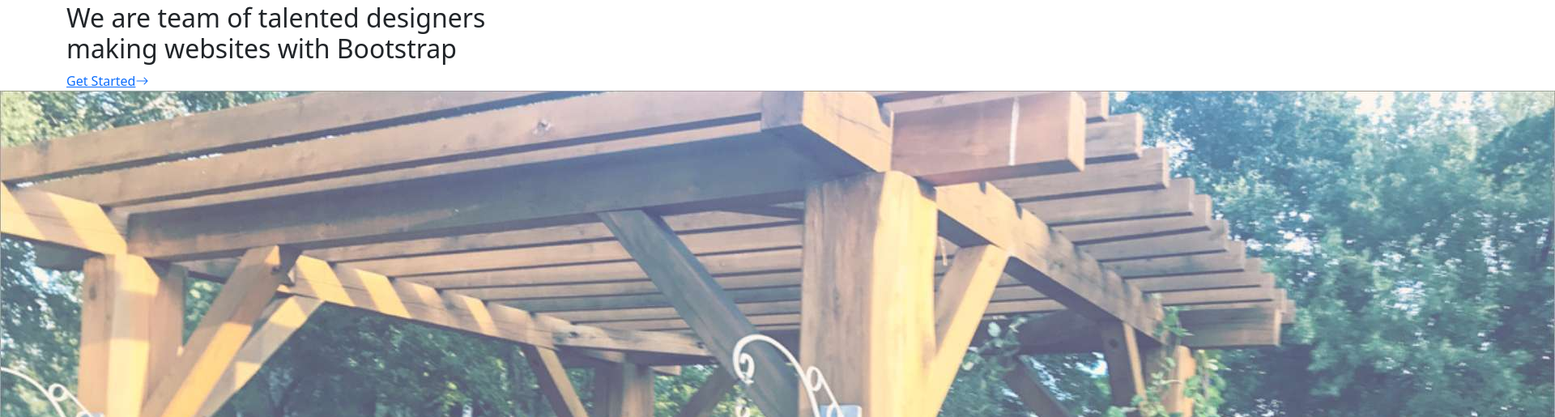
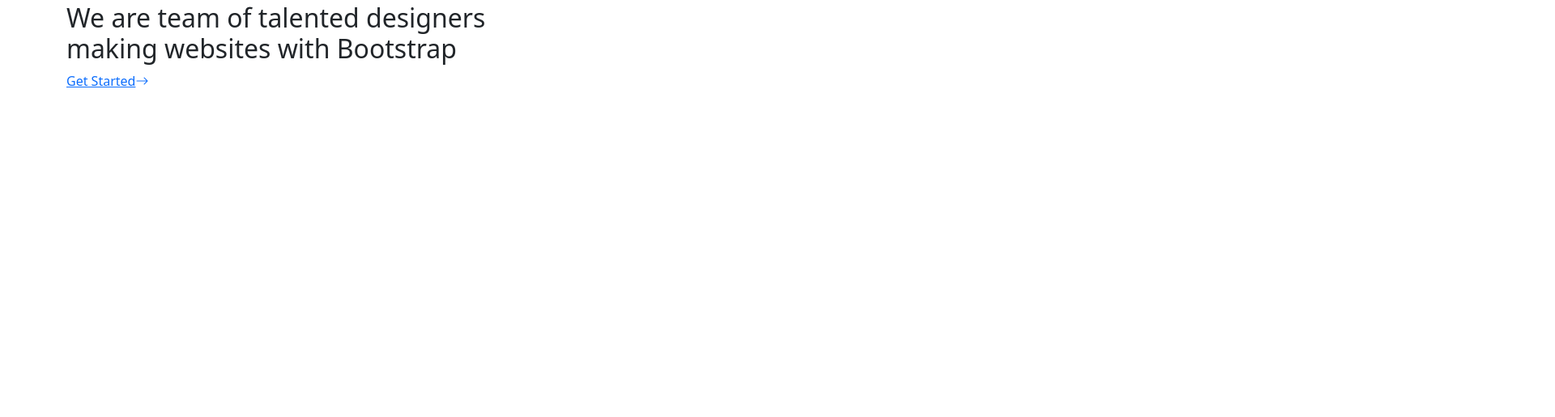
Before and after one commit to orutara/lp-template, a website built with webpack: page src/html/index.html in a window 1280 px wide. Shown: the part 101-616 px from the top of the page at 81% size, 1920 px wide, since content can reach past the window. Built offline with nearby package versions, Linux system fonts and the light colour scheme.

Commit message:
delete image

```diff
--- a/src/html/index.html
+++ b/src/html/index.html
@@ -4,14 +4,6 @@
 <head>
   <meta charset="utf-8">
   <meta name="viewport" content="width=device-width, initial-scale=1">
-
-  <!-- Bootstrap CSS -->
-  <!-- <link href="https://cdn.jsdelivr.net/npm/bootstrap@5.0.2/dist/css/bootstrap.min.css" rel="stylesheet"
-    integrity="sha384-EVSTQN3/azprG1Anm3QDgpJLIm9Nao0Yz1ztcQTwFspd3yD65VohhpuuCOmLASjC" crossorigin="anonymous"> -->
-  <!-- /Bootstrap CSS -->
-  <!-- Bootstrap Icons CSS -->
-  <!-- <link rel="stylesheet" href="https://cdn.jsdelivr.net/npm/bootstrap-icons@1.8.0/font/bootstrap-icons.css"> -->
-  <!-- /Bootstrap Icons CSS -->
 
   <title>LP-tamplate</title>
 </head>
@@ -58,13 +50,6 @@
     </div>
   </section>
 
-  <img src="../images/bg_body.jpg" alt="">
-
-  <!-- Bootstrap Bundle with Popper -->
-  <!-- <script src="https://cdn.jsdelivr.net/npm/bootstrap@5.0.2/dist/js/bootstrap.bundle.min.js"
-    integrity="sha384-MrcW6ZMFYlzcLA8Nl+NtUVF0sA7MsXsP1UyJoMp4YLEuNSfAP+JcXn/tWtIaxVXM"
-    crossorigin="anonymous"></script> -->
-  <!-- /Bootstrap Bundle with Popper -->
 </body>
 
 </html>
```
Also changed, not shown: dist/index.html, src/images/bg_body.jpg (deleted).
